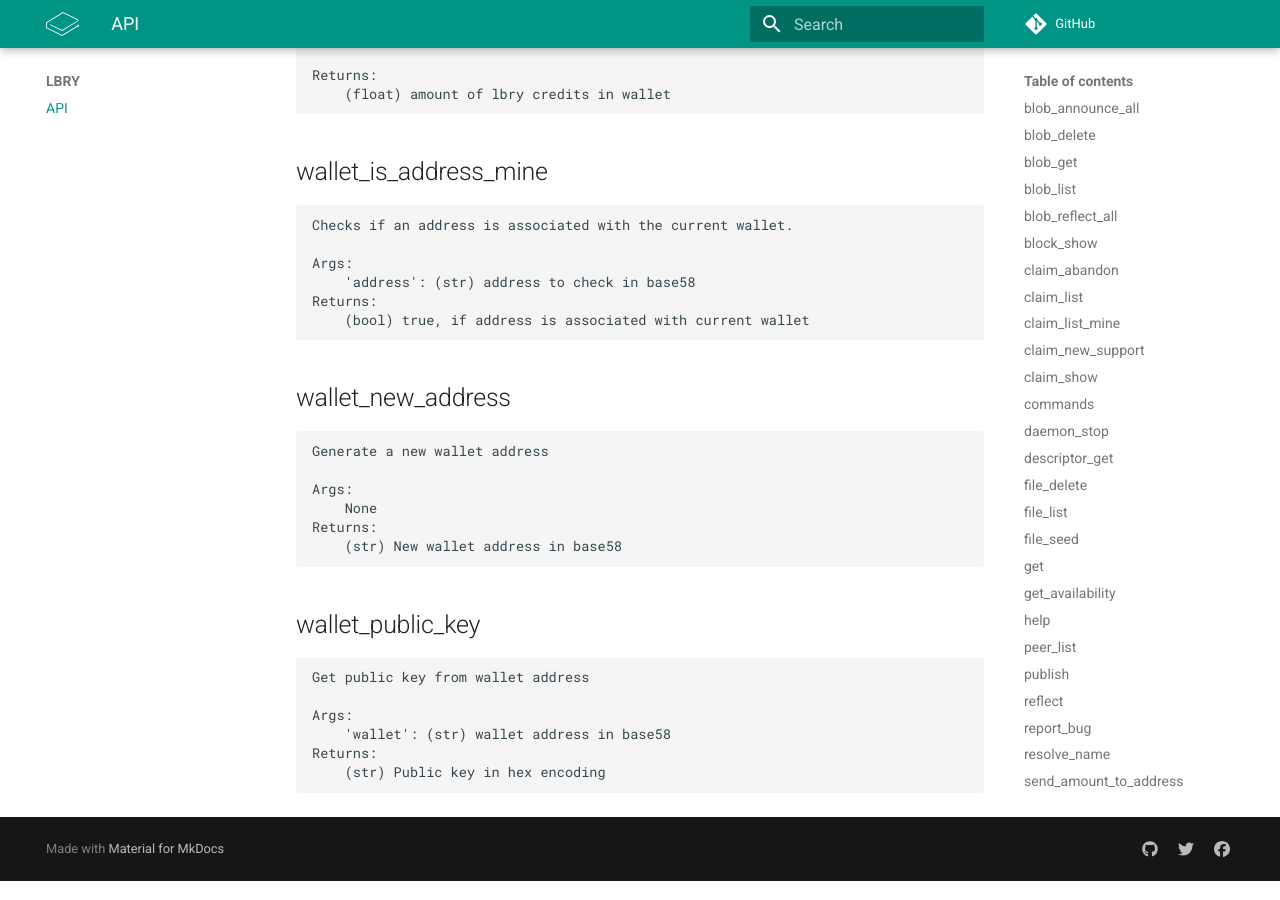
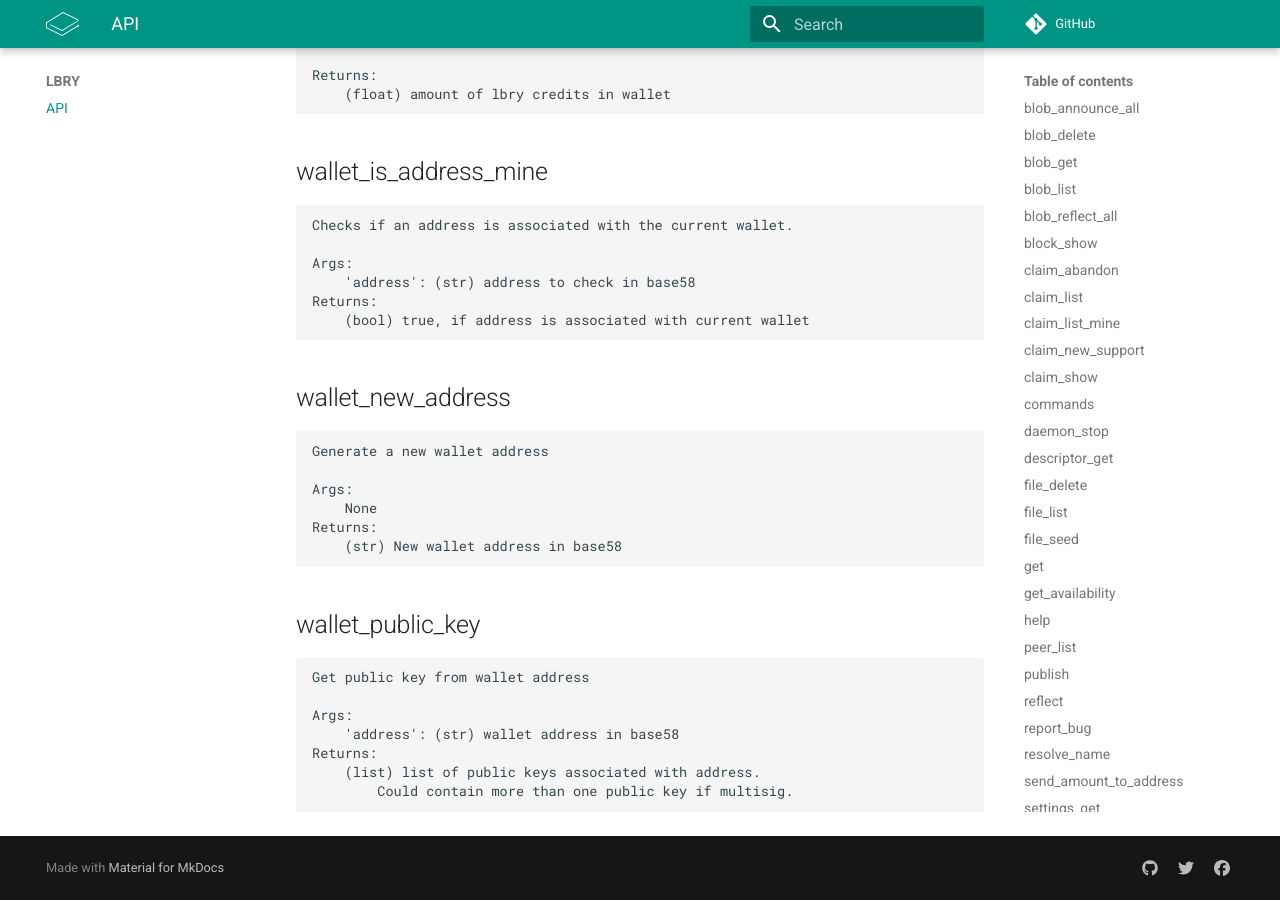
Before and after one commit to lbryio/lbry-sdk, an MkDocs documentation site: the page built from docs/index.md, in a window 1280 px wide and 900 px high, scrolled down 12112 px. Built offline with MkDocs 1.6.1 and Material for MkDocs 9.7.7, drawn with Linux system fonts in a browser that asks for light colours; comment, search, counter and statistics services are not loaded; old or Windows-style settings are respelled for this version of MkDocs.

Commit message:
fix wallet_public_key API command

````diff
--- a/docs/index.md
+++ b/docs/index.md
@@ -633,7 +633,8 @@ Returns:
 Get public key from wallet address
 
 Args:
-    'wallet': (str) wallet address in base58
+    'address': (str) wallet address in base58
 Returns:
-    (str) Public key in hex encoding
+    (list) list of public keys associated with address.
+        Could contain more than one public key if multisig.
 ```
````
Also changed, not shown: CHANGELOG.md (+1 -1 lines), 2 other files.
